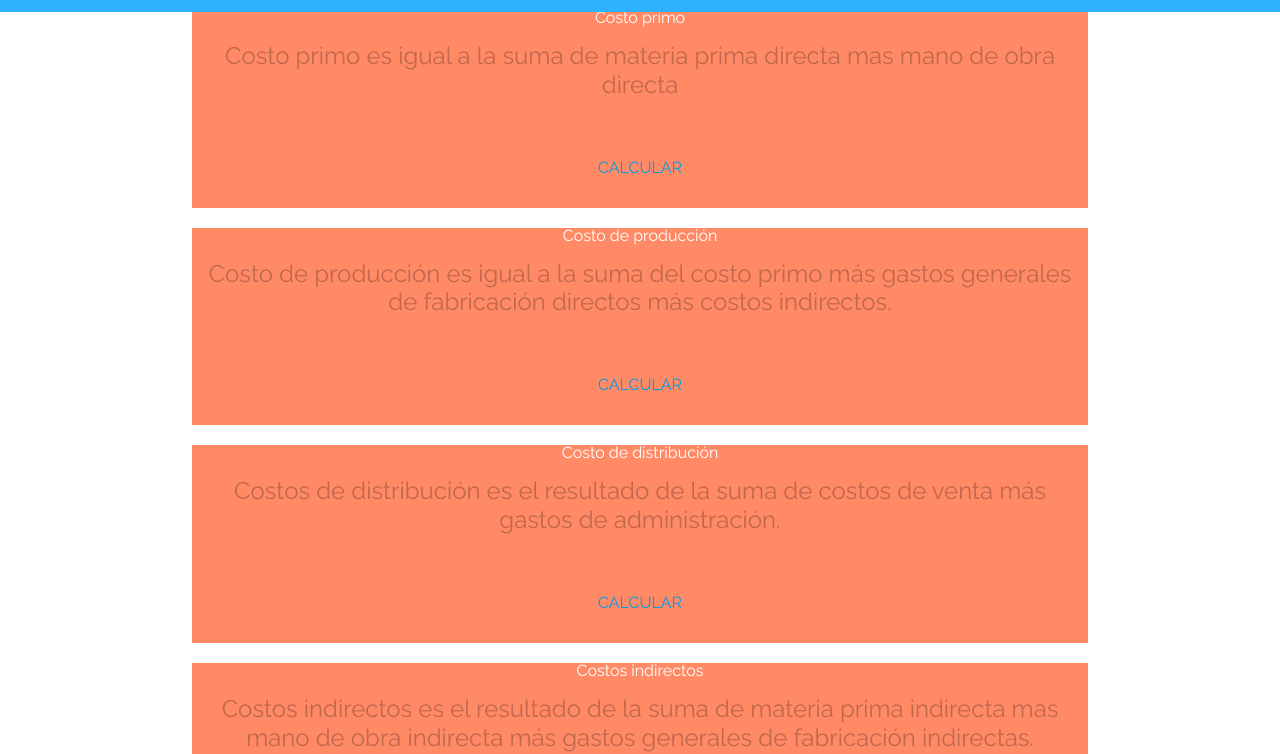
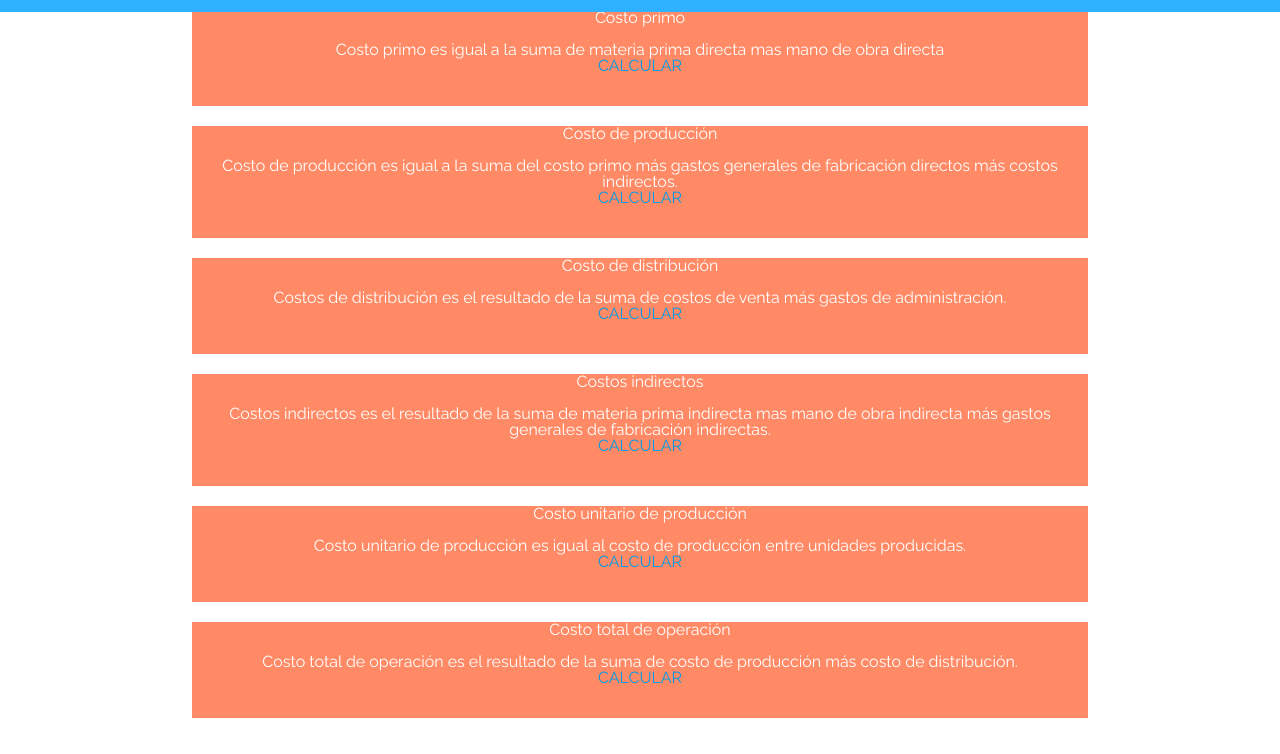
Before and after one commit to eddlelou06/Contados, a plain HTML site: page index.html in a window 1280 px wide. Shown: the part 54-808 px from the top of the page. Drawn offline with nearby package versions, Linux system fonts and the light colour scheme.

Commit message:
Update styles.css

```diff
--- a/styles.css
+++ b/styles.css
@@ -116,19 +116,7 @@ nav a:hover{
 transform: translateX(260px);
 }
 
-h1{
-	font-size: 2em;
-	color: rgba(0,0,0,0.5);
-	margin-bottom: 20px;
-}
 
-p{
-	font-size: 1.5em;
-	opacity: 0.82;
-	line-height: 1.2em;
-	margin-bottom: 60px;
-	color: rgba(0,0,0,0.3);
-}
 
 #content a{
 	font-size: 0.8em;
```
